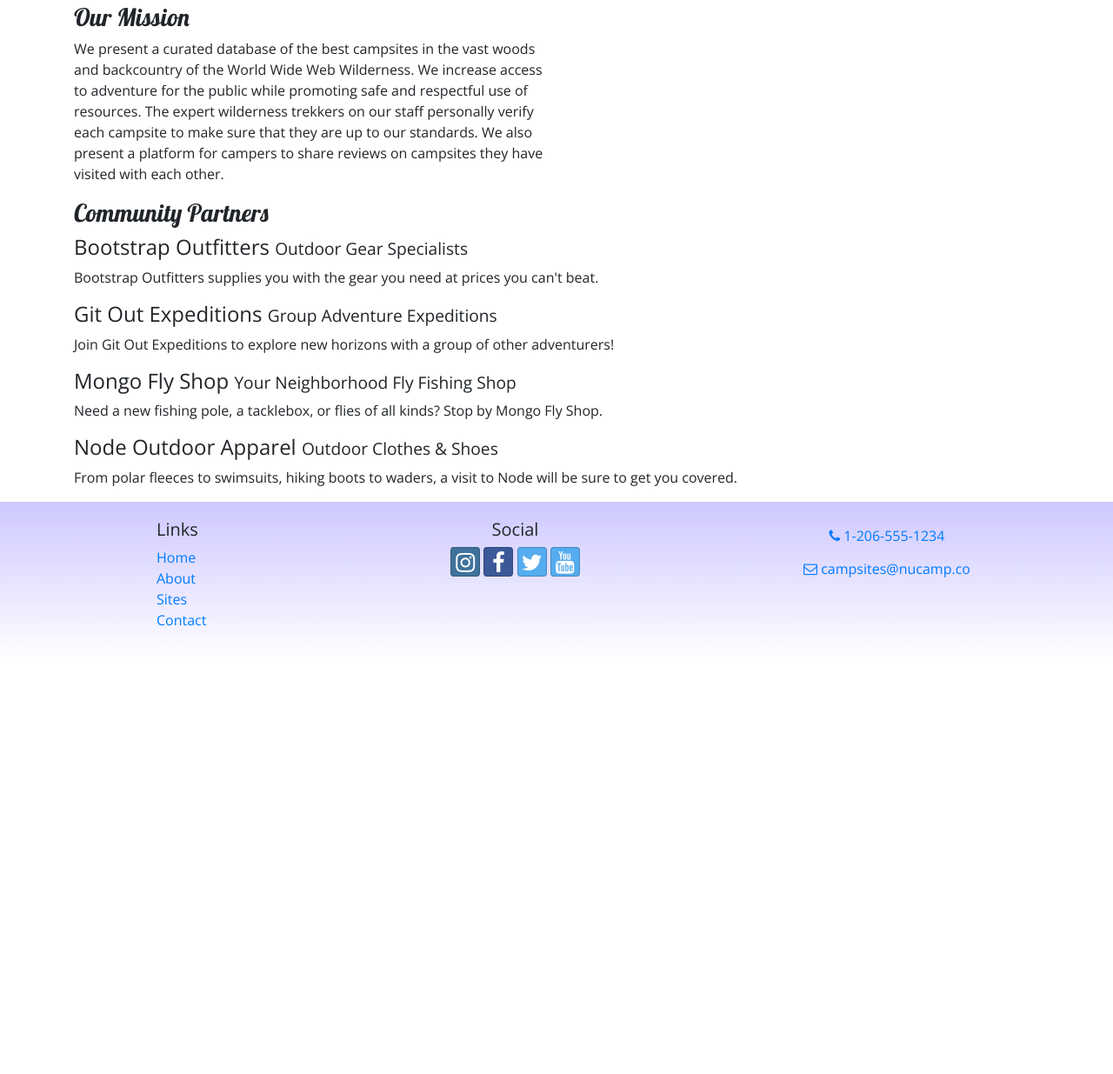
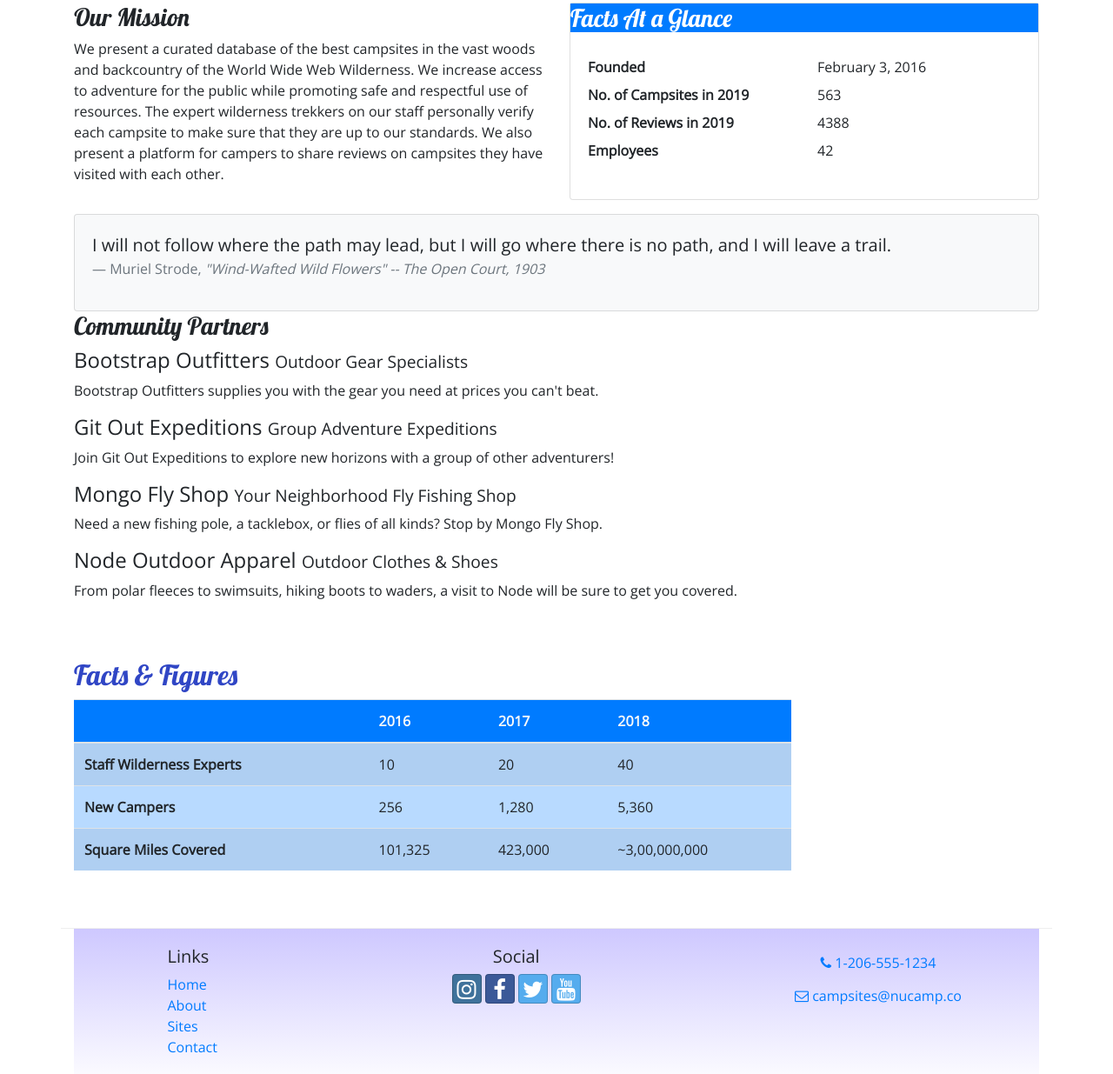
Before and after one commit to n0ughtchill/nucampsite, a website: page aboutus.html in a window 1280 px wide. Shown: the part 351-1586 px from the top of the page at 87% size. Before the commit the page ends 1112 px from the top, so only its background shows below. Drawn offline with nearby package versions, Linux system fonts and the light colour scheme.

Commit message:
added about us table

```diff
--- a/aboutus.html
+++ b/aboutus.html
@@ -76,6 +76,38 @@
         </p>
 
       </div>
+      <div class="col-sm-6">
+        <div class="card">
+          <h3 class="card-heeader bg-primary text-white">Facts At a Glance</h3>
+          <div class="card-body">
+            <dl class="row">
+              <dt class="col-6">Founded</dt>
+              <dd class="col-6">February 3, 2016</dd>
+              <dt class="col-6">No. of Campsites in 2019</dt>
+              <dd class="col-6">563</dd>
+              <dt class="col-6">No. of Reviews in 2019</dt>
+              <dd class="col-6">4388</dd>
+              <dt class="col-6">Employees</dt>
+              <dd class="col-6">42</dd>
+            </dl>
+          </div>
+        </div>
+      </div>
+      <div class="col">
+        <div class="card bg-light mt-3">
+          <blockquote class="blockquote card-body">
+            <p class="mb-0">I will not follow where the path may lead, but I will go where there is no path, and I will
+              leave a
+              trail.</p>
+            <footer class="blockquote-footer">Muriel Strode,
+              <cite title="Source Title">"Wind-Wafted Wild Flowers" --
+                The Open Court, 1903
+              </cite>
+
+            </footer>
+          </blockquote>
+        </div>
+      </div>
     </div>
 
     <div class="row">
@@ -107,9 +139,45 @@
         </p>
       </div>
     </div>
+    <div class="row row-content">
+      <div class="col-sm-9">
+        <h2>Facts &amp; Figures</h2>
+        <div class="table-responsive">
+          <table class="table table-striped">
+            <thead>
+              <tr class="bg-primary text-light">
+                <th></th>
+                <th>2016</th>
+                <th>2017</th>
+                <th>2018</th>
+              </tr>
+            </thead>
+            <tbody class="table-primary">
+              <tr>
+                <th>Staff Wilderness Experts</th>
+                <td>10</td>
+                <td>20</td>
+                <td>40</td>
+              </tr>
+              <tr>
+                <th>New Campers</th>
+                <td>256</td>
+                <td>1,280</td>
+                <td>5,360</td>
+              </tr>
+              <tr>
+                <th>Square Miles Covered</th>
+                <td>101,325</td>
+                <td>423,000</td>
+                <td>~3,00,000,000</td>
+              </tr>
+            </tbody>
+          </table>
+        </div>
+      </div>
     </div>
 
-  <footer>
+    <footer class="site-footer">
       <div class="container">
         <div class="row">
           <div class="col-4 col-sm-2 offset-1">
@@ -123,7 +191,8 @@
           </div>
           <div class="col-6 col-sm-5 text-center">
             <h5>Social</h5>
-          <a class="btn btn-social-icon btn-instagram" href="http://instagram.com/"><i class="fa fa-instagram"></i></a>
+            <a class="btn btn-social-icon btn-instagram" href="http://instagram.com/"><i
+                class="fa fa-instagram"></i></a>
             <a class="btn btn-social-icon btn-facebook" href="http://facebook.com/"><i class="fa fa-facebook"></i></a>
             <a class="btn btn-social-icon btn-twitter" href="http://twitter.com/"><i class="fa fa-twitter"></i></a>
             <a class="btn btn-social-icon btn-twitter" href="http://youtube.com/"><i class="fa fa-youtube"></i></a>
--- a/css/styles.css
+++ b/css/styles.css
@@ -16,7 +16,7 @@
   color: #cec8ff;
 }
 
-footer {
+.site-footer {
   background-image: linear-gradient(#cec8ff, white);
   padding: 20px 0;
 }
```
Also changed, not shown: contactus.html (+1 -1 lines), index.html (+1 -1 lines). Lines whose indentation alone changed are shown as unchanged.
